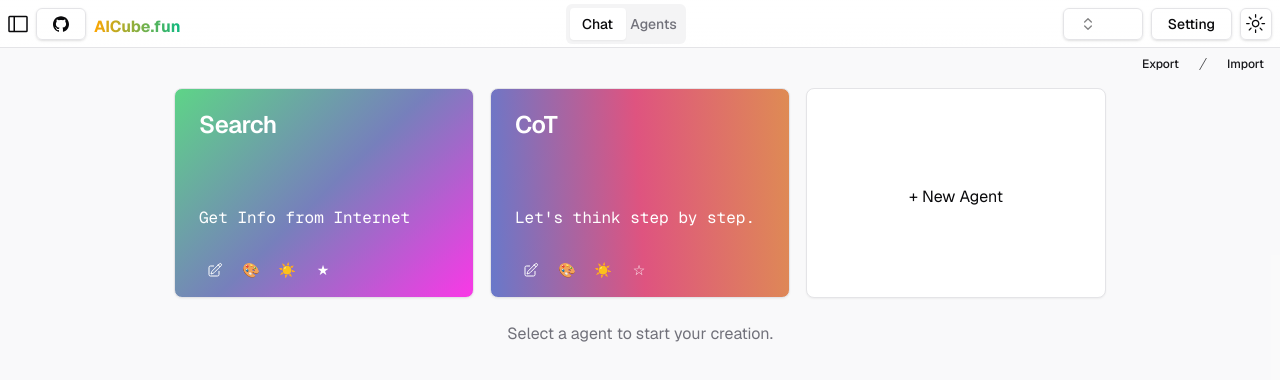
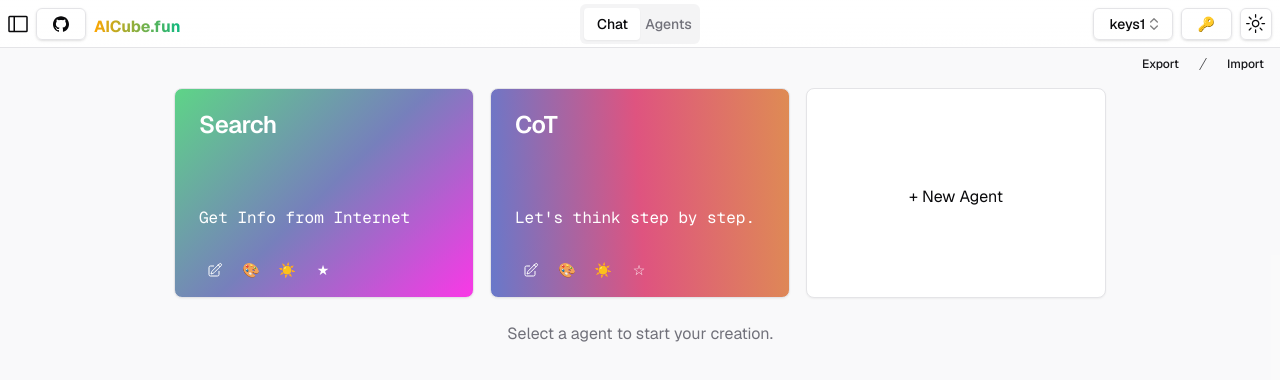
Before and after one commit to etrobot/next-langchain-tauri, a Next.js app: page /agent in a window 1280 px wide. Shown: the top 380 px of the page. Built offline with nearby package versions, Linux system fonts and the light colour scheme.

Commit message:
default keys1

```diff
--- a/components/header.tsx
+++ b/components/header.tsx
@@ -142,7 +142,7 @@ export default function Header() {
               aria-expanded={open}
               className="w-[80px] justify-between"
             >
-              {keyScheme.current.scheme}
+              {keyScheme.current.scheme || 'keys1'}
               <ChevronsUpDown className="h-4 w-4 shrink-0 opacity-50" />
             </Button>
           </PopoverTrigger>
@@ -172,7 +172,7 @@ export default function Header() {
             setPreviewTokenDialog(true);
           }}
         >
-          Setting
+          🔑
         </Button>
         <ThemeToggle />
       </div>
```
